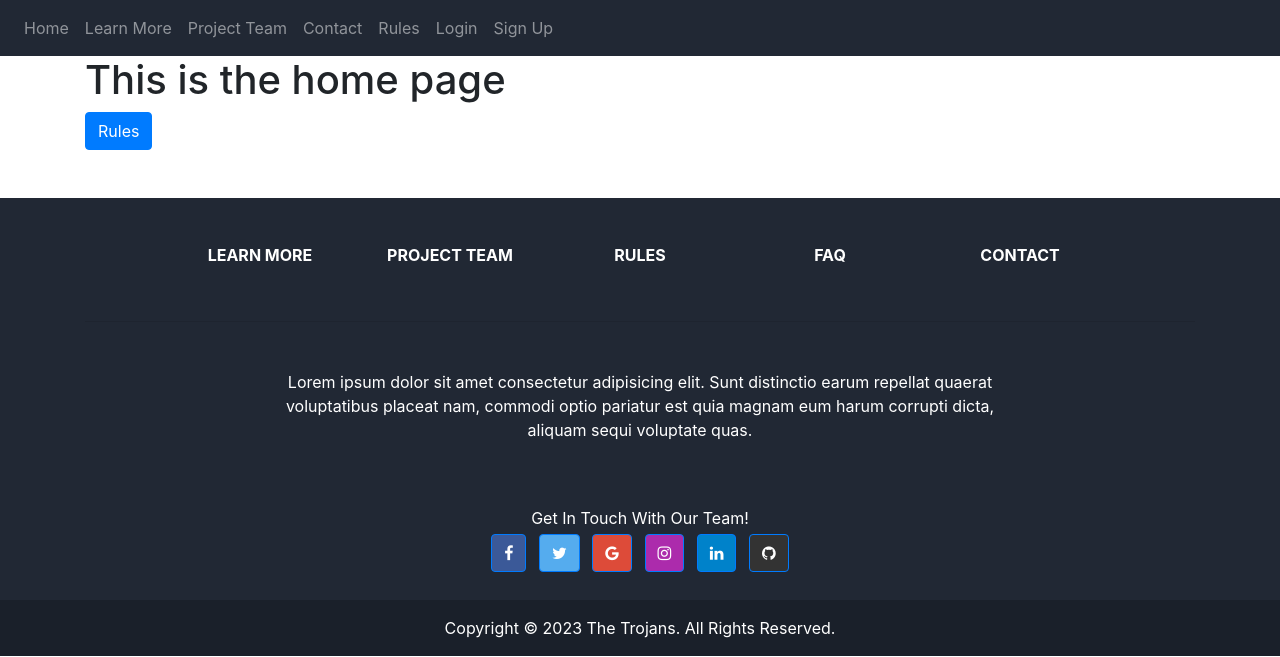
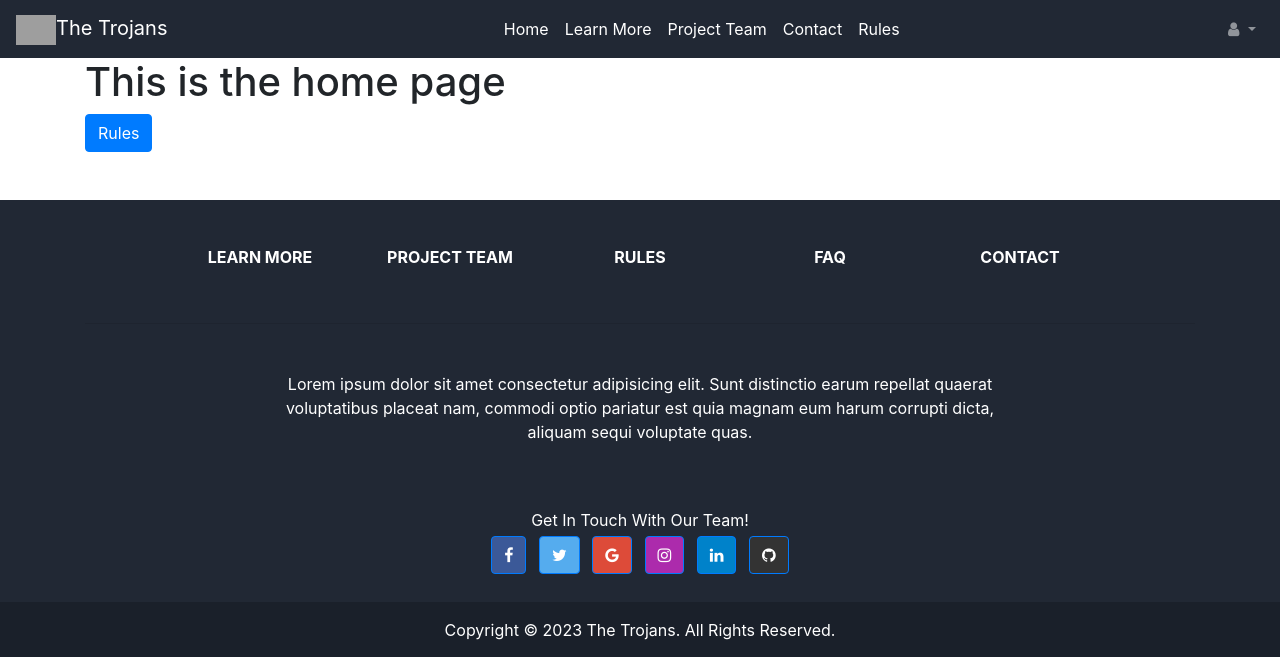
Before and after one commit to HCIGiovanniFanclub/HCIProject, a Flask app: page / in a window 1280 px wide. Shown: the top 657 px of the page. Run offline with Flask 3, Linux system fonts and the light colour scheme; some libraries are stand-ins or nearby versions; grey boxes are pictures that could not be loaded.

Commit message:
Modified Navigation Design
Added white nav item text, changed items, added profile icon for sign in and logging out, etc

```diff
--- a/website/templates/base.html
+++ b/website/templates/base.html
@@ -20,6 +20,8 @@
   </head>
   <body>
     <nav class="navbar navbar-expand-lg navbar-dark" style="background-color:#212834;">
+	      <a class="navbar-brand" href="#">
+    <img src="#!" height="30" class="d-inline-blockalign-top"alt="">The Trojans</a>
       <button
         class="navbar-toggler"
         type="button"
@@ -28,26 +30,35 @@
       >
         <span class="navbar-toggler-icon"></span>
       </button>
-      <div class="collapse navbar-collapse" id="navbar">
+      <div class="collapse navbar-collapse justify-content-center" id="navbar">
         <div class="navbar-nav">
-          {% if user.is_authenticated %}
-          <a class="nav-item nav-link" id="home" href="/">Home</a>
-          <a class="nav-item nav-link" id="more" href="/more">Learn More</a>
-          <a class="nav-item nav-link" id="team" href="/team">Project Team</a>
-          <a class="nav-item nav-link" id="contact" href="/contact">Contact</a>
-          <a class="nav-item nav-link" id="rules" href="/rule1">Rules</a>
-          <a class="nav-item nav-link" id="logout" href="/logout">Logout</a>
-          {% else %}
-          <a class="nav-item nav-link" id="home" href="/">Home</a>
-          <a class="nav-item nav-link" id="more" href="/more">Learn More</a>
-          <a class="nav-item nav-link" id="team" href="/team">Project Team</a>
-          <a class="nav-item nav-link" id="contact" href="/contact">Contact</a>
-          <a class="nav-item nav-link" id="rules" href="/rule1">Rules</a>
-          <a class="nav-item nav-link" id="login" href="/login">Login</a>
-          <a class="nav-item nav-link" id="signUp" href="/sign-up">Sign Up</a>
-          {% endif %}
+          <a class="nav-item nav-link text-white" id="home" href="/">Home</a>
+          <a class="nav-item nav-link text-white" id="more" href="/more">Learn More</a>
+          <a class="nav-item nav-link text-white" id="team" href="/team">Project Team</a>
+          <a class="nav-item nav-link text-white" id="contact" href="/contact">Contact</a>
+          <a class="nav-item nav-link text-white" id="rules" href="/rule1">Rules</a>
+          </div>
+      </div>
+      	  <div class="justify-content-end">
+		  <ul class="navbar-nav ml-auto nav-flex-icons">
+			<li class="nav-item dropdown">
+				<a class="nav-link dropdown-toggle" id="navbarDropdownMenuLink-333" data-toggle="dropdown"
+				aria-haspopup="true" aria-expanded="false">
+					<i class="fa fa-user"></i>
+				</a>
+			<div class="dropdown-menu dropdown-menu-right dropdown-default justify-content-right"
+			aria-labelledby="navbarDropdownMenuLink-333">
+			    <!--{% if user.is_authenticated %}-->
+				<a class="dropdown-item" href="#">Sign In</a>
+				<!-- {% else %}
+				<a class="dropdown-item" href="#">Logout</a>
+				<a class="dropdown-item" href="#">Something else here</a>
+				{% endif %}-->
+			</div>
+			</li>
+	      </ul>
+          </div>
         </div>
-      </div>
     </nav>
 
     {% with messages = get_flashed_messages(with_categories=true)%} {% if
```
